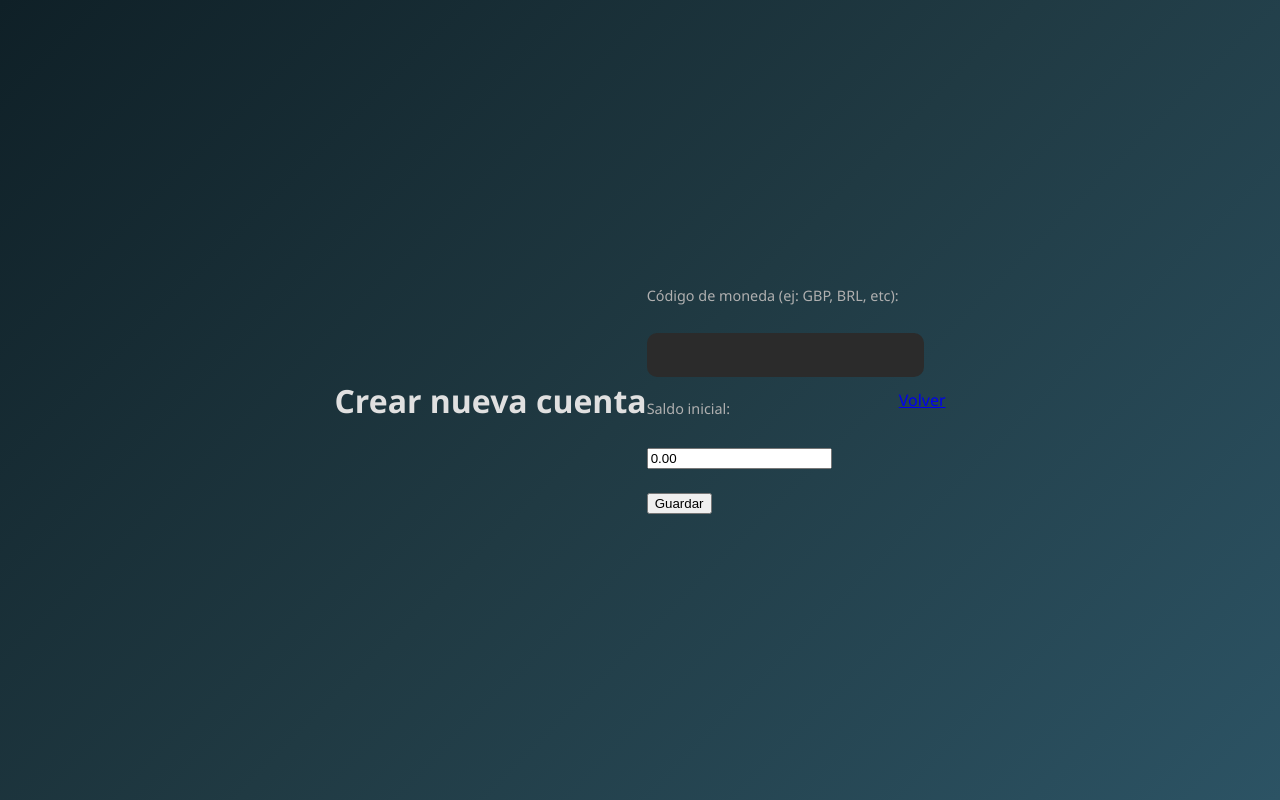
After one commit to Luca0612-Simo/flask-currency-accounts, a Flask app: page /createAccount in a window 1280 px wide. The commit adds this page. Run offline with Flask 3, Linux system fonts and the light colour scheme; the visitor is signed in with stand-in values (Sample User, id 1).

Commit message:
feat: Add createAccount window

```diff
--- a/main.py
+++ b/main.py
@@ -7,6 +7,7 @@ import json
 dotenv.load_dotenv()
 app = Flask(__name__,template_folder="./templates")
 app.secret_key = os.getenv("COOKIES_SECRET_KEY")
+Cuentas = os.path.join(os.path.dirname(__file__), 'accounts.json')
 
 @app.route("/",methods = ['GET','POST'])
 def index():
@@ -49,5 +50,35 @@ def favicon():
     return send_from_directory(
         app.static_folder, 'favicon.ico', mimetype='image/vnd.microsoft.icon'
     )
+
+@app.route("/createAccount", methods=["GET", "POST"])
+def create_account():
+    try:
+        if not session.get('logged_in'):
+            return redirect("/")
+
+        if request.method == "POST":
+            currency = request.form["currency"].upper().strip()
+            balance = float(request.form["balance"])
+
+            with open(Cuentas, "r") as f:
+                accounts = json.load(f)
+
+            if currency in accounts:
+                return render_template("createAccount.html", error="Esa cuenta ya existe.")
+
+            accounts[currency] = balance
+
+            with open(Cuentas, "w") as f:
+                json.dump(accounts, f, indent=4)
+
+            return redirect("/welcome")
+
+        return render_template("createAccount.html")
+
+    except KeyError:
+        return redirect("/")
+
+
 if __name__ == '__main__':
     app.run(debug=True,host='localhost',port = 8000)
--- /dev/null
+++ b/templates/createAccount.html
@@ -0,0 +1,28 @@
+<!DOCTYPE html>
+<html lang="es">
+<head>
+    <meta charset="UTF-8">
+    <title>Crear nueva cuenta</title>
+    <link rel="stylesheet" href="{{ url_for('static', filename='style.css') }}">
+</head>
+<body>
+    <h1>Crear nueva cuenta</h1>
+
+    {% if error %}
+    <p style="color: red; font-weight: bold;">{{ error }}</p>
+    {% endif %}
+
+    <form action="{{ url_for('create_account') }}" method="post">
+        <label for="currency">Código de moneda (ej: GBP, BRL, etc):</label><br>
+        <input type="text" id="currency" name="currency" required><br><br>
+
+        <label for="balance">Saldo inicial:</label><br>
+        <input type="number" id="balance" name="balance" step="0.01" value="0.00" required><br><br>
+
+        <button type="submit">Guardar</button>
+    </form>
+
+    <br>
+    <a href="{{ url_for('welcome') }}">Volver</a>
+</body>
+</html>
--- a/templates/welcome.html
+++ b/templates/welcome.html
@@ -32,6 +32,9 @@
         </tbody>
       </table>
     </div>
+    <a href="{{ url_for('create_account') }}">
+      <button>Crear nueva cuenta</button>
+    </a>
   </div>
 
 
```
Also changed, not shown: accounts.json (+6 -4 lines).
